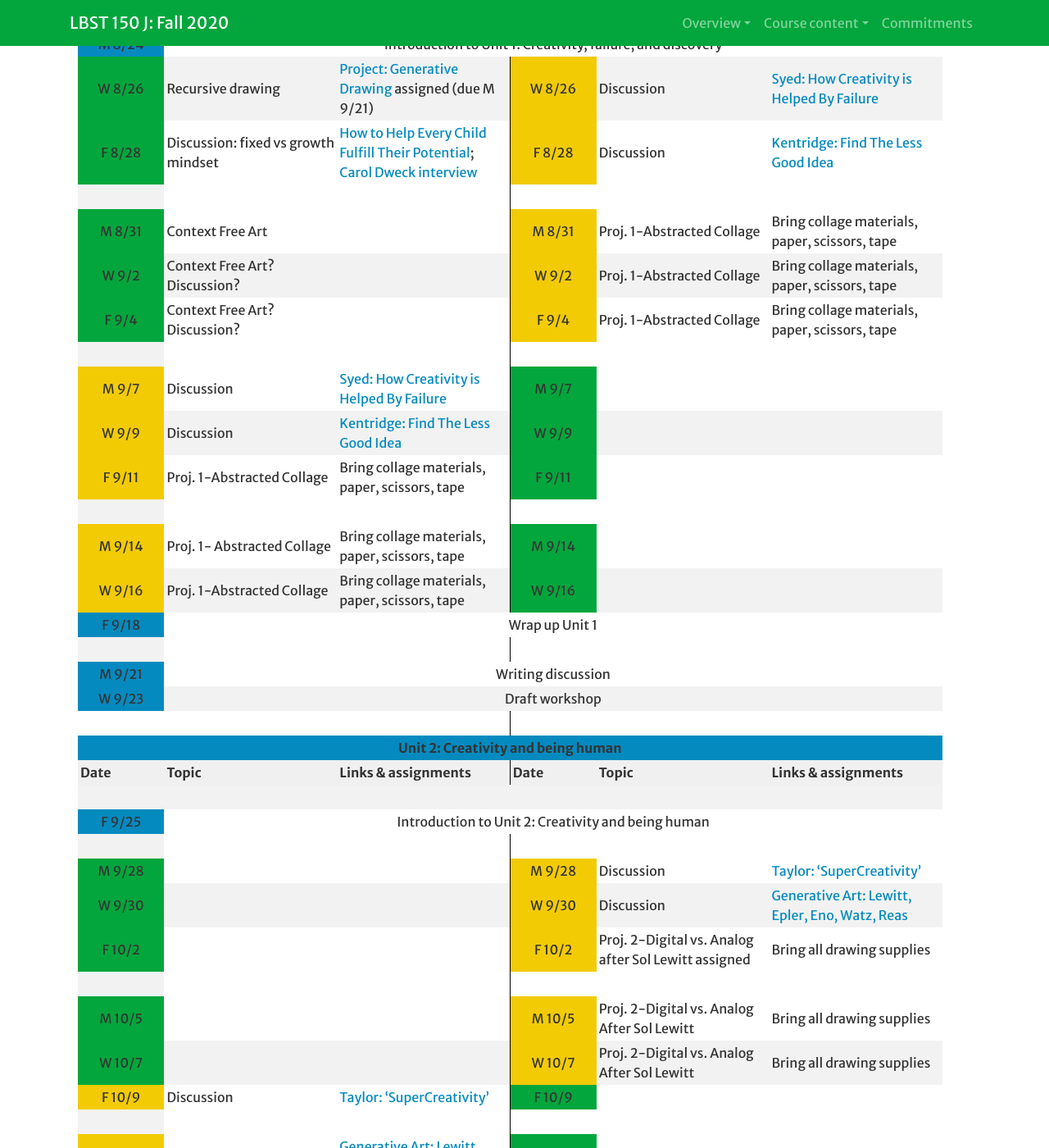
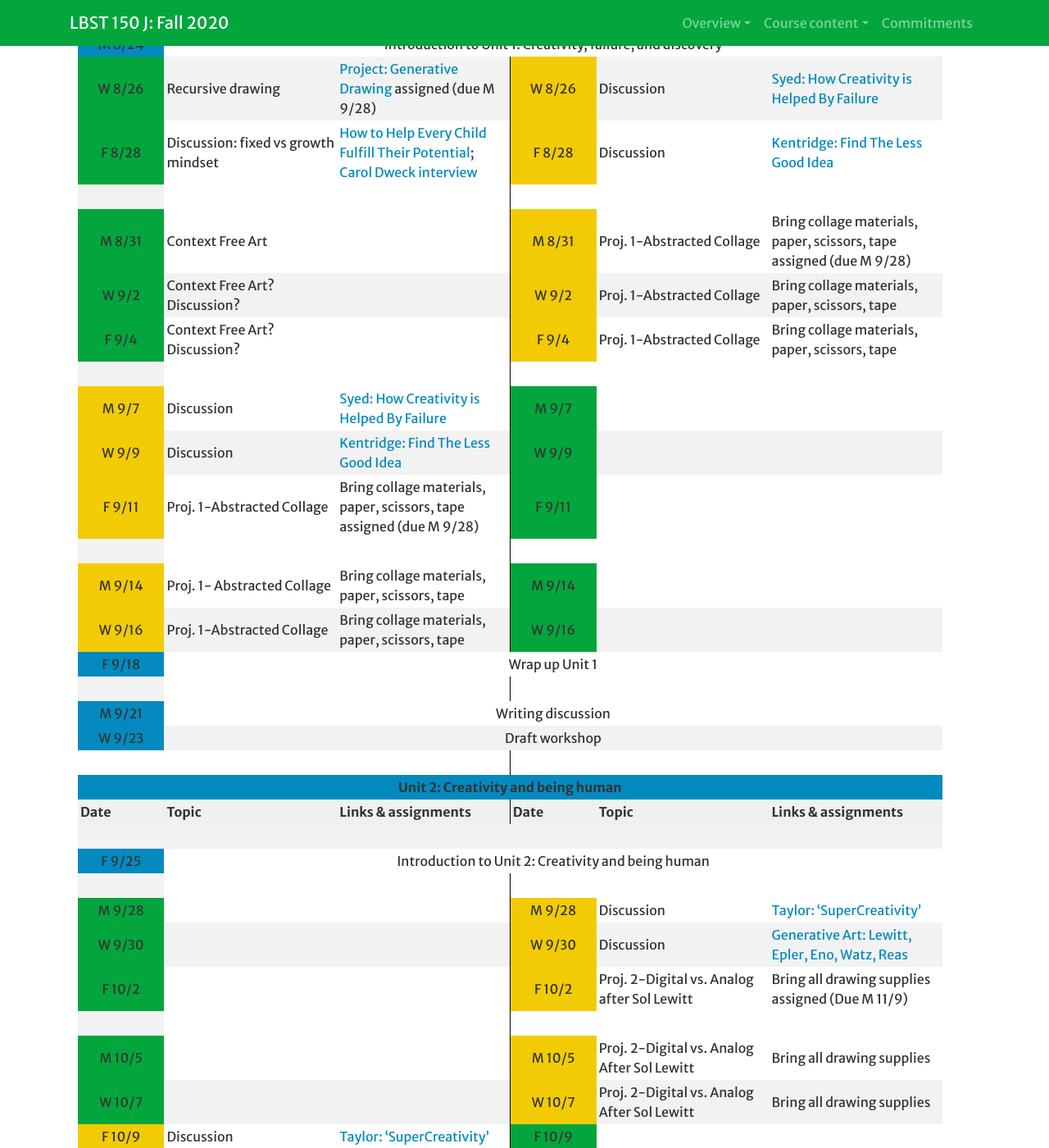
Before and after one commit to Hendrix-CS/creativity-TEC, a Jekyll site: the page built from index.md, in a window 1280 px wide and 1400 px high, scrolled down 2102 px. Shown: the whole window at 82% size. Built offline with Jekyll 4.4.1, drawn with Linux system fonts in a browser that asks for light colours; a script that is not in the unit is left out; our own code applies the rules of GitHub Pages for plain Markdown files; some of the changed text lies outside the part shown.

Commit message:
Update _config.yml

```diff
--- a/_config.yml
+++ b/_config.yml
@@ -128,7 +128,7 @@ calendar:
 
     instr1: yorgey
     topic1: "Recursive drawing"
-    notes1: "[Project: Generative Drawing](projects/generativedrawing.html) assigned (due M 9/21)"
+    notes1: "[Project: Generative Drawing](projects/generativedrawing.html) assigned (due M 9/28)"
 
     instr2: gill
     topic2: "Discussion"
@@ -152,7 +152,7 @@ calendar:
 
     instr2: gill
     topic2: "Proj. 1-Abstracted Collage"
-    notes2: "Bring collage materials, paper, scissors, tape"
+    notes2: "Bring collage materials, paper, scissors, tape assigned (due M 9/28)"
 
   - date: W 9/2
 
@@ -198,7 +198,7 @@ calendar:
 
     instr1: gill
     topic1: "Proj. 1-Abstracted Collage"
-    notes1: "Bring collage materials, paper, scissors, tape"
+    notes1: "Bring collage materials, paper, scissors, tape assigned (due M 9/28)"
 
     instr2: yorgey
     topic2: ""
@@ -275,8 +275,8 @@ calendar:
     notes1: ""
 
     instr2: gill
-    topic2: "Proj. 2-Digital vs. Analog after Sol Lewitt assigned"
-    notes2: "Bring all drawing supplies"
+    topic2: "Proj. 2-Digital vs. Analog after Sol Lewitt"
+    notes2: "Bring all drawing supplies assigned (Due M 11/9)"
 
   - date: M 10/5
 
@@ -322,7 +322,7 @@ calendar:
 
     instr1: gill
     topic1: "Proj. 2-Digital vs. Analog after Sol Lewitt"
-    notes1: "Bring all drawing supplies"
+    notes1: "Bring all drawing supplies assigned (Due M 11/9)"
 
     instr2: yorgey
     topic2: ""
@@ -389,8 +389,8 @@ calendar:
     notes1: ""
 
     instr2: gill
-    topic2: "Proj. 3-The Artistic Intervention assigned (due T 12/8)"
-    notes2: "work on project plan"
+    topic2: "Proj. 3-The Artistic Intervention"
+    notes2: "work on project plan assigned (due T 12/8)"
 
   - date: M 11/2
 
@@ -441,7 +441,7 @@ calendar:
 
     instr1: gill
     topic1: "Proj. 3-The Artistic Intervention"
-    notes1: "work on project plan"
+    notes1: "work on project plan assigned (due T 12/8)"
 
     instr2: yorgey
     topic2: ""
```
